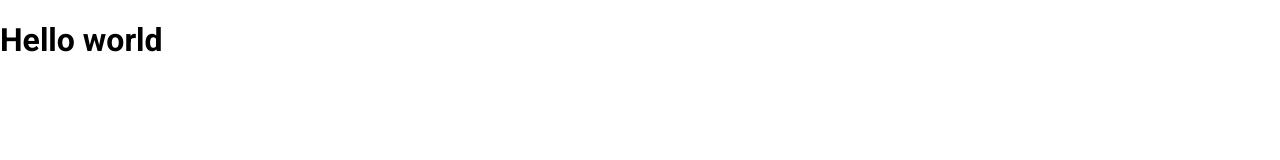
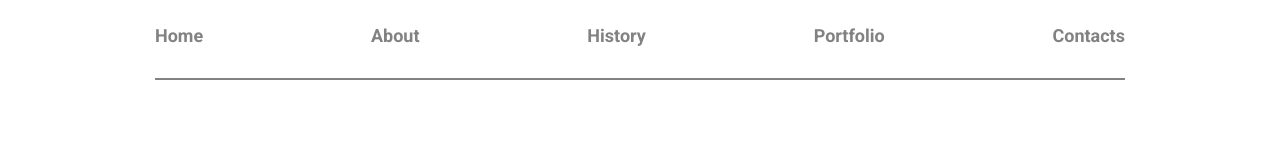
Before and after one commit to zhaslanulyx/aivazovski-landing, a plain HTML site: page index.html in a window 1280 px wide. Drawn offline with Linux system fonts and the light colour scheme.

Commit message:
feat: add header component

```diff
--- a/index.html
+++ b/index.html
@@ -8,6 +8,28 @@
 		<title>Ivan Constantinovich Aivazovski</title>
 	</head>
 	<body>
-    <h1>Hello world</h1>
-  </body>
+		<header class="header">
+			<div class="container">
+				<nav class="menu">
+					<ul class="menu__list">
+						<li class="menu__item">
+							<a href="#" class="menu__link">Home</a>
+						</li>
+						<li class="menu__item">
+							<a href="#" class="menu__link">About</a>
+						</li>
+						<li class="menu__item">
+							<a href="#" class="menu__link">History</a>
+						</li>
+						<li class="menu__item">
+							<a href="#" class="menu__link">Portfolio</a>
+						</li>
+						<li class="menu__item">
+							<a href="#" class="menu__link">Contacts</a>
+						</li>
+					</ul>
+				</nav>
+			</div>
+		</header>
+	</body>
 </html>
--- a/main.css
+++ b/main.css
@@ -1,3 +1,8 @@
 @import url('https://fonts.googleapis.com/css2?family=Roboto:ital,wght@0,100..900;1,100..900&display=swap');
-@import url('./styles/variables.css');
-@import url('./styles/globals.css');
+
+/* Core */
+@import url('./styles/core/variables.css');
+@import url('./styles/core/globals.css');
+
+/* Sections */
+@import url('./styles/sections/header.css');
--- /dev/null
+++ b/styles/core/globals.css
@@ -0,0 +1,26 @@
+* {
+	box-sizing: border-box;
+}
+
+body {
+	margin: 0;
+	font-family: 'Roboto', sans-serif;
+	background-color: var(--bg-color);
+}
+
+a {
+	color: unset;
+	text-decoration: none;
+}
+
+ul {
+	list-style-type: none;
+	padding-left: 0;
+	margin-block: 0;
+}
+
+.container {
+	max-width: calc(var(--container-width) + var(--container-padding-x) * 2);
+	padding-inline: var(--container-padding-x);
+	margin-inline: auto;
+}
--- /dev/null
+++ b/styles/core/variables.css
@@ -0,0 +1,12 @@
+:root {
+	--bg-color-main: #fff;
+	--bg-color-secondary: #f6f6f6;
+
+	--color-gray: #828282;
+	--color-black: #070707;
+
+	--container-width: 970px;
+	--container-padding-x: 10px;
+
+	--transition-duration: 0.2s;
+}
--- /dev/null
+++ b/styles/sections/header.css
@@ -0,0 +1,52 @@
+.header {
+	padding-top: 25px;
+}
+
+.menu::after {
+	content: '';
+	display: block;
+	width: 100%;
+	height: 2px;
+	margin-top: 32px;
+	background-color: var(--color-gray);
+}
+
+.menu__list {
+	display: flex;
+	justify-content: space-between;
+}
+
+.menu__link {
+	position: relative;
+	font-size: 18px;
+	font-weight: 700;
+	color: var(--color-gray);
+
+	transition-duration: var(--transition-duration);
+}
+
+.menu__link:hover {
+	color: var(--color-black);
+}
+
+.menu__link::after {
+	content: '';
+	position: absolute;
+	left: 0;
+	bottom: 0;
+	width: 0;
+	height: 2px;
+	background-color: currentColor;
+
+	transition-duration: var(--transition-duration);
+}
+
+.menu__link:hover::after {
+	width: 100%;
+}
+
+@media (max-width: 480px) {
+	.header {
+		display: none;
+	}
+}
```
